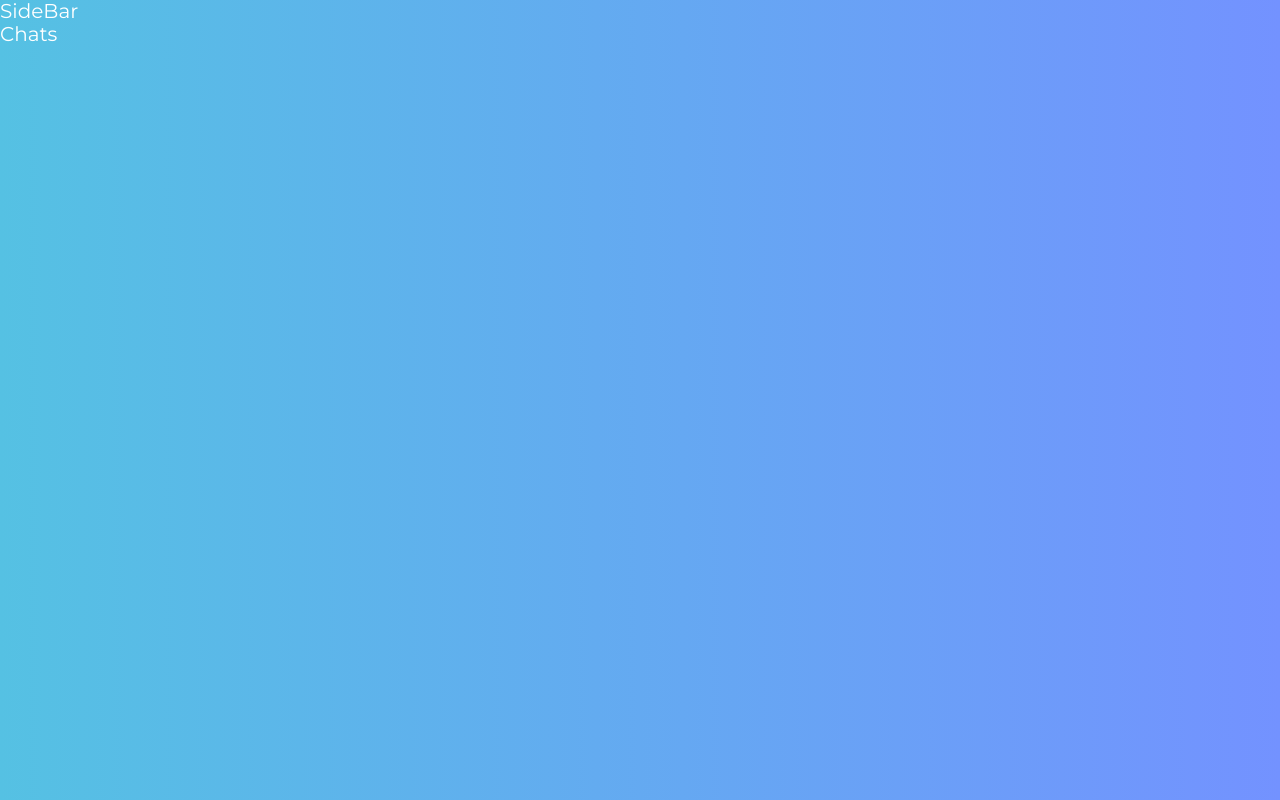
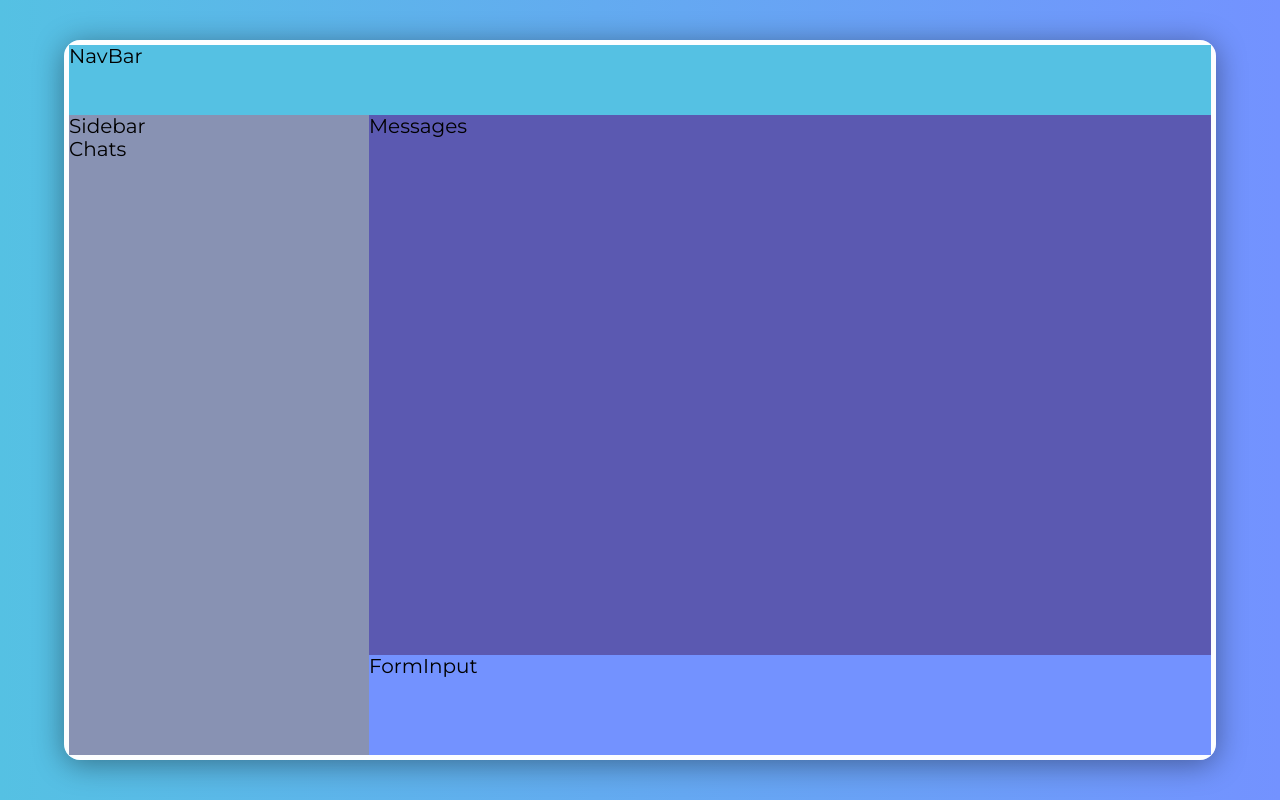
Before and after one commit to Maktastix/chatrbox_react_app, a React (Create React App) app: page / in a window 1280 px wide. Built offline with nearby package versions, Linux system fonts and the light colour scheme.

Commit message:
Created Chat page components, structure, partials

```diff
--- a/src/Components/Chats.js
+++ b/src/Components/Chats.js
@@ -1,7 +1,9 @@
 const Chats = () => {
     return (
         <>
-            <div>Chats</div>
+            <div className="chats">
+                <p>Chats</p>
+            </div>
         </>
     )
 }
--- a/src/Components/FormInput.js
+++ b/src/Components/FormInput.js
@@ -1,7 +1,9 @@
 const FormInput = () => {
     return (
         <>
-
+            <div className="form_input">
+                <p>FormInput</p>
+            </div>
         </>
     )
 }
--- a/src/Components/Messages.js
+++ b/src/Components/Messages.js
@@ -1,7 +1,9 @@
 const Messages = () => {
     return (
         <>
-
+            <div className="messages">
+                <p>Messages</p>
+            </div>
         </>
     )
 }
--- a/src/Components/NavBar.js
+++ b/src/Components/NavBar.js
@@ -1,7 +1,9 @@
 const NavBar = () => {
     return (
         <>
-
+            <div className="nav_bar">
+                <p>NavBar</p>
+            </div>
         </>
     )
 }
--- a/src/Components/SideBar.js
+++ b/src/Components/SideBar.js
@@ -1,7 +1,13 @@
+import Chats from './Chats';
+
 const SideBar = () => {
     return (
         <>
-            <div>SideBar</div>
+            <div className="side_bar">
+                <p>Sidebar</p>
+                <Chats />
+            </div>
+
         </>
     )
 }
--- a/src/Pages/Chat.js
+++ b/src/Pages/Chat.js
@@ -1,14 +1,24 @@
 import SideBar from '../Components/SideBar';
-import Chats from '../Components/Chats';
+import NavBar from '../Components/NavBar';
+import FormInput from '../Components/FormInput';
+import Messages from '../Components/Messages';
 
 const Chat = () => {
 
     return(
         <>
             <div className="chat_card">
+                <div className="navbar_container">
+                    <NavBar />
+                </div>
                 <div className="chat_container">
-                    <SideBar />
-                    <Chats />
+                    <div className="sidebar_container">
+                        <SideBar />
+                    </div>
+                    <div className="message_container">
+                        <Messages />
+                        <FormInput />
+                    </div>
                 </div>
             </div>
         </>
--- a/src/styles/partials/_chat.scss
+++ b/src/styles/partials/_chat.scss
@@ -1,3 +1,71 @@
 // Chat Home Partial
 
 @use 'variables' as *;
+
+.chat_card{
+    background: rgba(255, 255, 255, 0.8);
+    border-radius: 16px;
+    box-shadow: 0 4px 30px rgba(0, 0, 0, 0.4);
+    backdrop-filter: blur(5px);
+    -webkit-backdrop-filter: blur(5px);
+    border: 5px solid rgba(255, 255, 255, 0.9);
+    display: flex;
+    flex-direction: column;
+    // align-items: center;
+    width: 90%;
+    height: 90vh;
+    margin: 0 auto;
+    margin-top: 5vh;
+    color: #000000;
+
+    p{
+       margin: 0;
+    }
+
+    .navbar_container{
+        height: 70px;
+        background-color: $primary_color;
+    }
+
+    .chat_container{
+        height: calc(100% - 70px);
+        display: flex;
+
+        .sidebar_container{
+            width: 300px;
+            background-color: $tertiary_color;
+
+            .side_bar{
+                height: 100%;
+            }
+        }
+
+        .message_container{
+            width: calc(100% - 300px);
+            display: flex;
+            flex-direction: column;
+            justify-content: space-between;
+            background-color: $quinary_color;
+
+            .form_input{
+                height: 100px;
+                background-color: $secondary_color;
+            }
+            .messages{
+                height: calc(100% - 100px);
+            }
+        }
+    }
+
+    // .chat_container{
+    //     display: flex;
+
+    //     .sidebar{
+    //         width: 30%;
+    //     }
+
+    //     .chats{
+    //         width: 70%;
+    //     }
+    // }
+}
```
